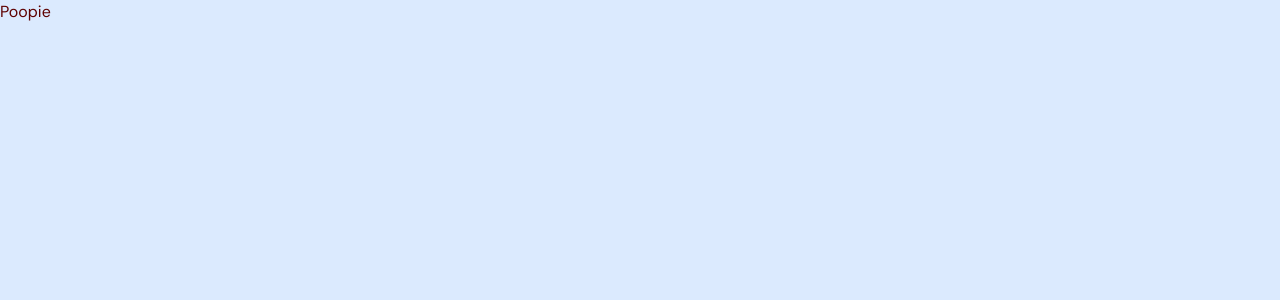
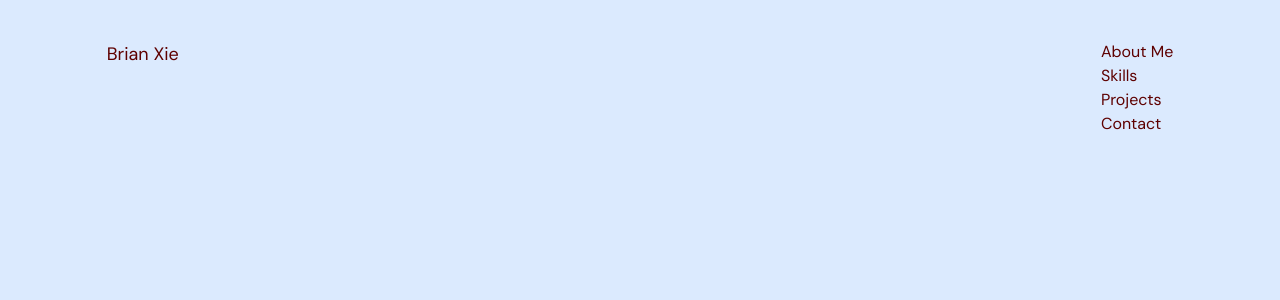
Before and after one commit to BrianXie-03/personal-website, a React (Vite) app: page / in a window 1280 px wide. Shown: the top 300 px of the page. Built offline with nearby package versions, Linux system fonts and the light colour scheme.

Commit message:
more navbar

```diff
--- a/src/scenes/navbar/index.tsx
+++ b/src/scenes/navbar/index.tsx
@@ -4,8 +4,36 @@ import { Bars3Icon, XMarkIcon } from "@heroicons/react/24/solid"
 type Props = {};
 
 const Navbar = (props: Props) => {
-    const flexBetween = "flex item-center justify-between"
-    return <div>Poopie</div>;
-}
+    // SPACING NAVBAR
+    const flexBetween = "flex item-center justify-between";
+
+    return <nav>
+        {/* MAIN  */}
+        <div className={`${flexBetween} fixed top-0 z-30 w-full py-10`}>
+            {/* INNER PORTION */}
+            <div className={`${flexBetween} mx-auto w-5/6`}>
+                {/* LEFT SIDE */}
+                <div className={`${flexBetween} w-full gap-16`}>
+                    {/* <img alt = "logo" src = {Logo} /> */}
+
+                    {/* RIGHT SIDE */}
+                    <div className={`${flexBetween} w-full`}>
+                        {/* INNER LEFT OF RIGHT */}
+                        <div className={`${flexBetween} mx-right gap-20 text-lg`}>
+                            <p>Brian Xie</p>
+                        </div>
+                        {/* INNER RIGHT OF RIGHT */}
+                        <div classname={`${flexBetween} gap-1 text-sm`}>
+                            <p>About Me</p>
+                            <p>Skills</p>
+                            <p>Projects</p>
+                            <p>Contact</p>
+                        </div>
+                    </div>
+                </div>
+            </div>
+        </div>
+    </nav>;
+};
 
 export default Navbar;
```
